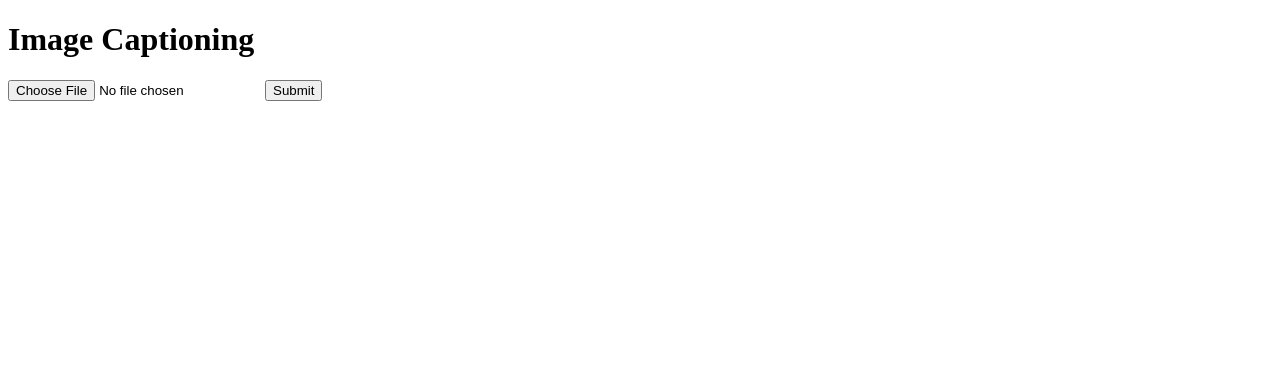
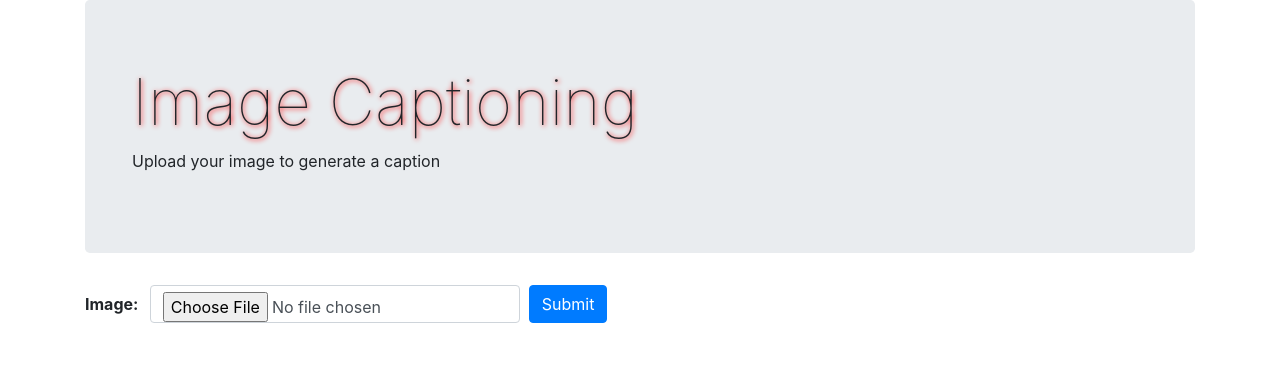
Before and after one commit to CheshtaK/Image-Captioning, a Flask app: page / in a window 1280 px wide. Shown: the top 370 px of the page. Run offline with Flask 2, Linux system fonts and the light colour scheme; parts of the project's set-up code (start-up, migrations or seed data) failed here and were passed over; some libraries are stand-ins or nearby versions.

Commit message:
adding bootstrap

```diff
--- a/templates/index.html
+++ b/templates/index.html
@@ -2,23 +2,63 @@
 <html>
 <head>
 	<title>Image Captioning</title>
+
+	<link rel="stylesheet" href="https://stackpath.bootstrapcdn.com/bootstrap/4.4.1/css/bootstrap.min.css" integrity="sha384-Vkoo8x4CGsO3+Hhxv8T/Q5PaXtkKtu6ug5TOeNV6gBiFeWPGFN9MuhOf23Q9Ifjh" crossorigin="anonymous">
+
+<style>
+.heading{
+	font-weight: 100;
+	font-size: 4em;
+	text-shadow: 1px 1px 5px red;
+}
+
+img{
+	height: 90%;
+	width: 100%;
+}
+
+.text{
+	font-size: 32px;
+	font-style: italic;
+}
+</style>
+
 </head>
 <body>
-	<h1> Image Captioning </h1>
 
-	<form method="POST" action="/" enctype="multipart/form-data">
-		<input type="file" name="userfile" placeholder="Your image">
-		<input type="submit">
-	</form>
+	<div class='container'>
 
-	{% if your_result %}
+		<div class='jumbotron'>
+			<div class='container'>
+				<h1 class='heading'> Image Captioning </h1>
+				<p> Upload your image to generate a caption </p>
+			</div>
+		</div>
+
+		<form class='form-inline' method="POST" action="/" enctype="multipart/form-data">
+			<label><b> Image: &nbsp;&nbsp; </b></label>
+			<input class='form-control' type="file" name="userfile" placeholder="Your image"> &nbsp;&nbsp;
+			<button type="submit" class="btn btn-primary"> Submit </button>
+		</form>
 
 		<br>
-		<img src="{{ your_result['image'] }}">
 		<br>
-		<h1>Generated Caption: <i> {{ your_result['caption'] }} </i> </h1>
 
-	{% endif %}
+		{% if your_result %}
+
+			<div class='row'>
+				<div class='col-sm-4'>
+					<img src="{{ your_result['image'] }}">
+				</div>
+				<div class='col-sm-8'>
+					<p class='text'> Generated Caption: </p>
+					<p> <b>{{ your_result['caption'] }} </b> </p>
+				</div>
+			</div>
+
+		{% endif %}
+
+	</div>
 
 </body>
 </html>
```
Also changed, not shown: image.jpg (deleted), 1 other file.
